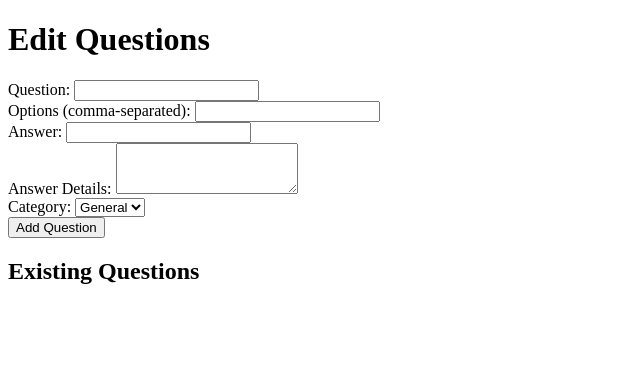
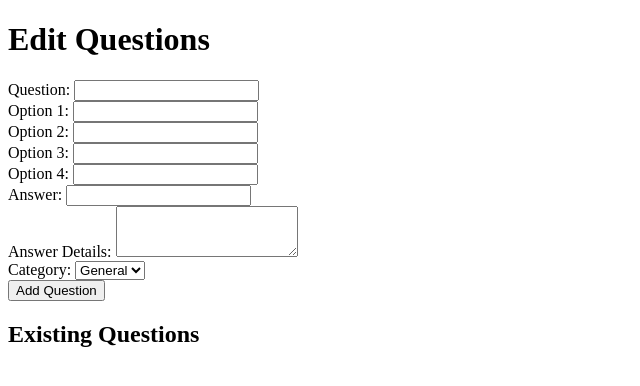
Before and after one commit to mcgarrah/legendary_quick_quiz, a Flask app: page /edit in a window 1280 px wide. Shown: the top 386 px of the page, without its empty margins (0-640 px from the left). Run offline with Flask 3, Linux system fonts and the light colour scheme; data comes from the database, SQL or seed files in the repository; data that the repository does not hold is empty.

Commit message:
Fix the add question options Add options to edit.html

```diff
--- a/app.py
+++ b/app.py
@@ -134,9 +134,10 @@ def edit():
 
 @app.route('/add_question', methods=['POST'])
 def add_question():
+    options = request.form.getlist('options')
     new_question = Question(
         question=request.form['question'],
-        options=json.dumps(request.form.getlist('options')),
+        options=json.dumps(options),  # Store options as a JSON string
         answer=request.form['answer'],
         answer_details=request.form['answer_details'],
         category_id=request.form['category_id']
--- a/templates/edit.html
+++ b/templates/edit.html
@@ -11,8 +11,20 @@
             <input type="text" id="question" name="question" required>
         </div>
         <div>
-            <label for="options">Options (comma-separated):</label>
-            <input type="text" id="options" name="options" required>
+            <label for="option1">Option 1:</label>
+            <input type="text" id="option1" name="options" required>
+        </div>
+        <div>
+            <label for="option2">Option 2:</label>
+            <input type="text" id="option2" name="options" required>
+        </div>
+        <div>
+            <label for="option3">Option 3:</label>
+            <input type="text" id="option3" name="options" required>
+        </div>
+        <div>
+            <label for="option4">Option 4:</label>
+            <input type="text" id="option4" name="options" required>
         </div>
         <div>
             <label for="answer">Answer:</label>
```
